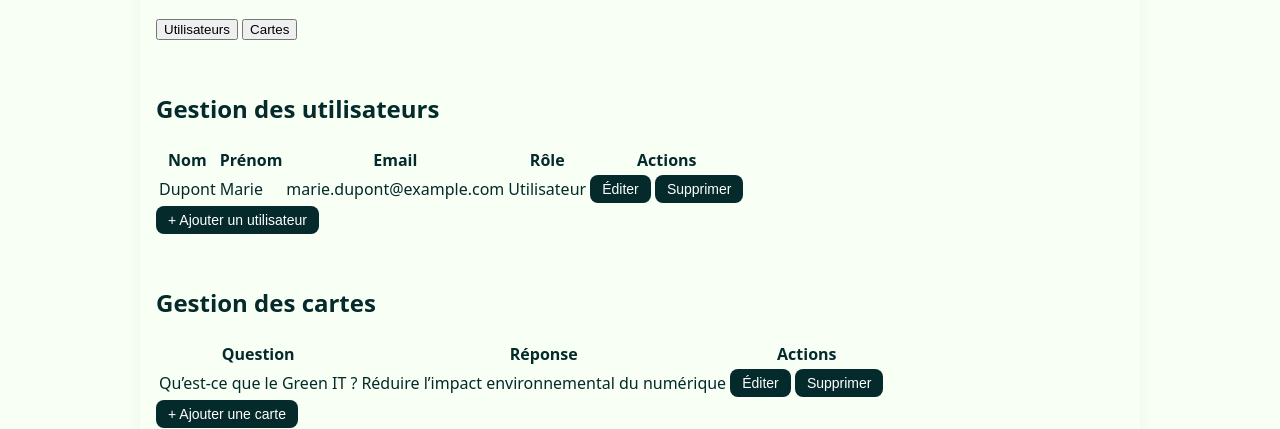
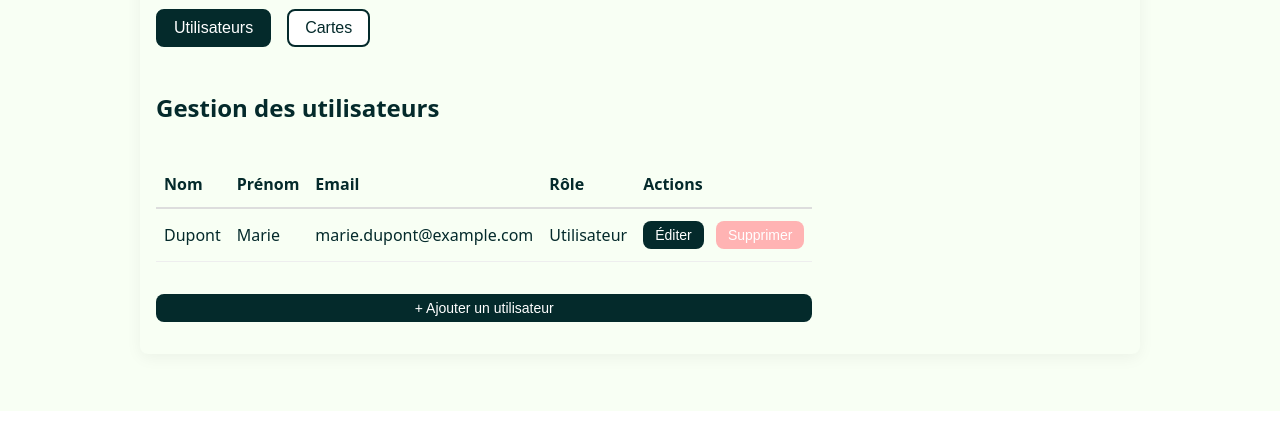
Before and after one commit to AdamChb/flash-green-front-v2, a plain HTML site: page admin.html in a window 1280 px wide. Shown: the part 236-665 px from the top of the page. Drawn offline with Linux system fonts and the light colour scheme.

Commit message:
Correction style panel admin

```diff
--- a/css/style.css
+++ b/css/style.css
@@ -433,38 +433,112 @@ a {
 }
 
 /* ============================================================================
-   9. ADMIN PANEL
+   9.  ADMIN PANEL
 ============================================================================ */
-/* 1) Le conteneur racine #admin doit pousser le footer en bas */
+
+/* 1) Le conteneur racine #admin doit pousser le footer en bas
+   et centrer horizontalement la “carte” blanche */
    #admin {
     flex: 1;
     display: flex;
-  justify-content: center;      /* centre horizontalement */
-  align-items: flex-start;      /* colle en haut */
-  background: var(--color-bg);  /* toujours votre vert pâle */
-  padding: 32px 16px;           /* un peu d’air tout autour */
+    justify-content: center;
+    align-items: flex-start;
+    background: var(--color-bg);
+    padding: 32px 16px;
   }
 
-/* 2) On transforme .admin-page en “carte” blanche centrée */
+  /* 2) Carte blanche principale */
   .admin-page {
     width: 100%;
     max-width: 1000px;
-  background: #fff;             /* fond blanc */
+    background: #fff;
     border-radius: var(--radius);
     box-shadow: 0 4px 16px rgba(0, 0, 0, 0.05);
     padding: 32px;
     display: flex;
     flex-direction: column;
-  gap: 32px;
+    gap: 24px;
   }
 
-/* Titre principal */
+  /* Titre */
   .admin-title {
     font-size: 2.5rem;
-  margin: 0;
     color: var(--color-primary);
     text-align: center;
+    margin: 0;
   }
+
+  /* Onglets */
+  .admin-tabs {
+    display: flex;
+    gap: 16px;
+    justify-content: center;
+  }
+  .admin-tab {
+    padding: 8px 16px;
+    border: 2px solid var(--color-primary);
+    border-radius: var(--radius);
+    background: #fff;
+    color: var(--color-primary);
+    font-size: 1rem;
+    cursor: pointer;
+    transition: background .2s, color .2s;
+  }
+  .admin-tab.is-active {
+    background: var(--color-primary);
+    color: #fff;
+  }
+
+  /* Panels utilisateurs / cartes */
+  .admin-panel {
+    display: flex;
+    flex-direction: column;
+    gap: 16px;
+  }
+  .admin-panel.is-hidden {
+    display: none !important;
+  }
+
+  /* Tables */
+  .admin-table {
+    width: 100%;
+    border-collapse: collapse;
+    margin-bottom: 16px;
+  }
+  .admin-table th,
+  .admin-table td {
+    padding: 12px 8px;
+    border-bottom: 1px solid #eee;
+    font-size: 1rem;
+    text-align: left;
+  }
+  .admin-table thead th {
+    border-bottom: 2px solid #ddd;
+    font-weight: 600;
+  }
+
+  /* Boutons dans l’admin */
+  .btn-small {
+    padding: 6px 12px;
+    font-size: 0.875rem;
+    border: none;
+    border-radius: var(--radius);
+    cursor: pointer;
+    transition: opacity .2s;
+    background: var(--color-primary);
+    color: #fff;
+  }
+  .btn-small:hover {
+    opacity: 0.85;
+  }
+  .btn-danger {
+    background: #FFB3B3;
+    margin-left: 8px;
+  }
+  .btn-danger:hover {
+    opacity: 0.85;
+  }
+
 
 /* ============================================================================
    10.  FOOTER
```
Lines whose indentation alone changed are shown as unchanged.
